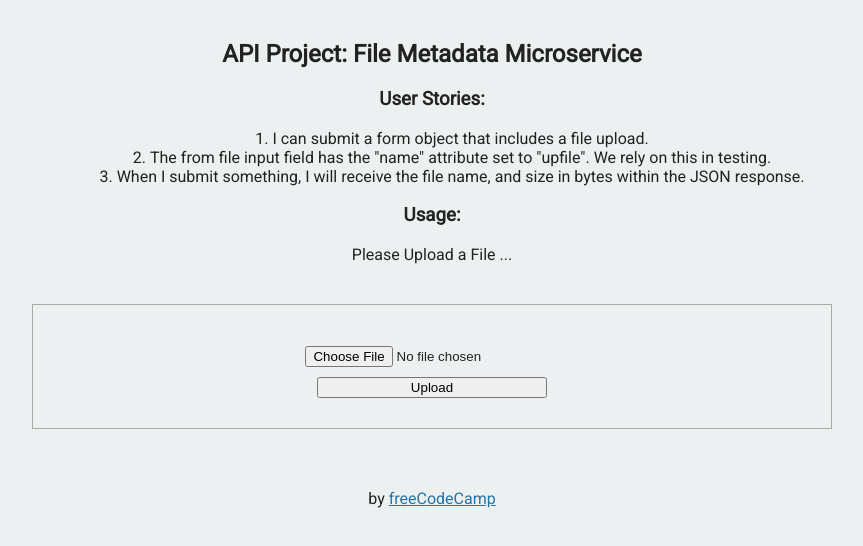
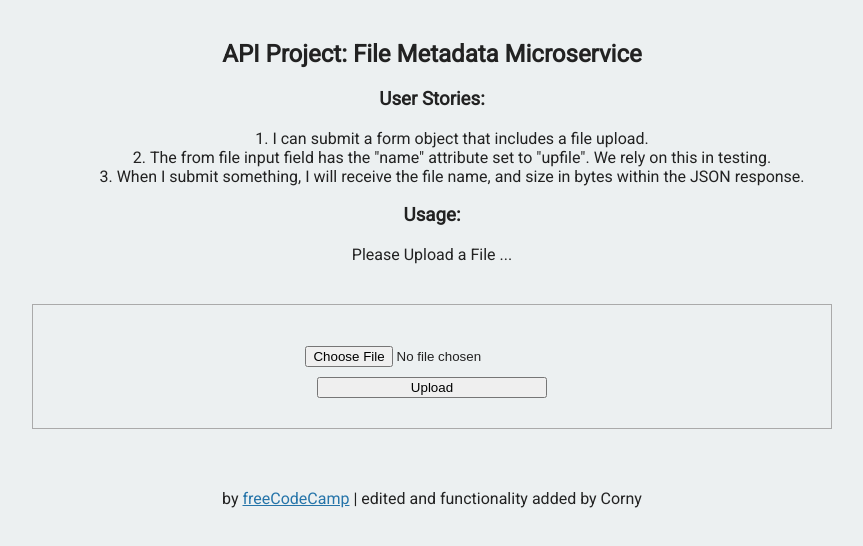
Before and after one commit to kl4532/FCC-FileMetadataMcrsv, a website: page views/index.html in a window 1280 px wide. Shown: the whole page, without its empty margins (208-1071 px from the left). Drawn offline with Linux system fonts and the light colour scheme.

Commit message:
👟🍖 Updated with Glitch

```diff
--- a/views/index.html
+++ b/views/index.html
@@ -34,10 +34,11 @@
       </div>
       <div class="footer">
         <p>
-          by
-          <a href="http://www.freecodecamp.com">freeCodeCamp</a>
+          by <a href="http://www.freecodecamp.com/">freeCodeCamp</a> |
+        edited and functionality added by Corny
         </p>
       </div>
+
    </body>
 
 
```
